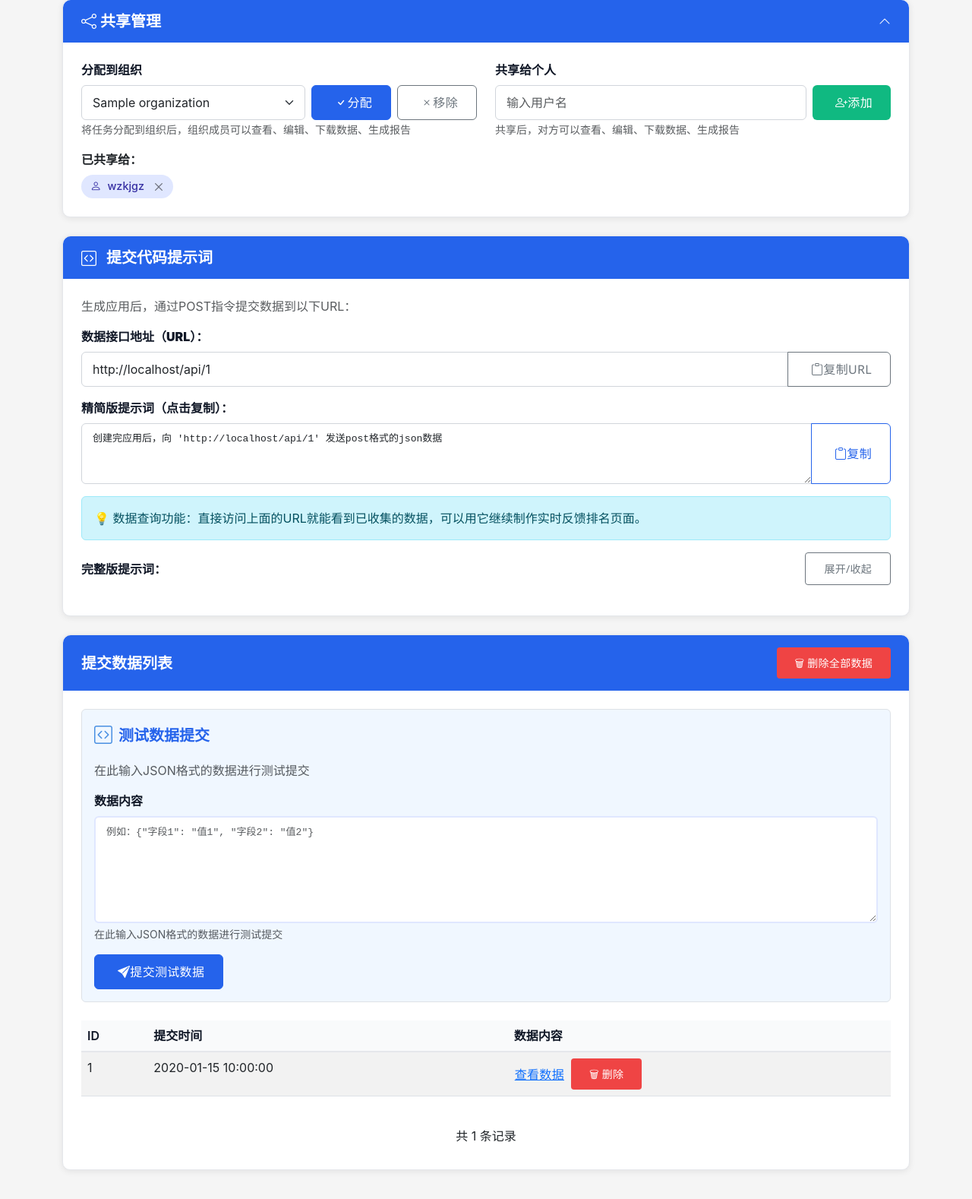
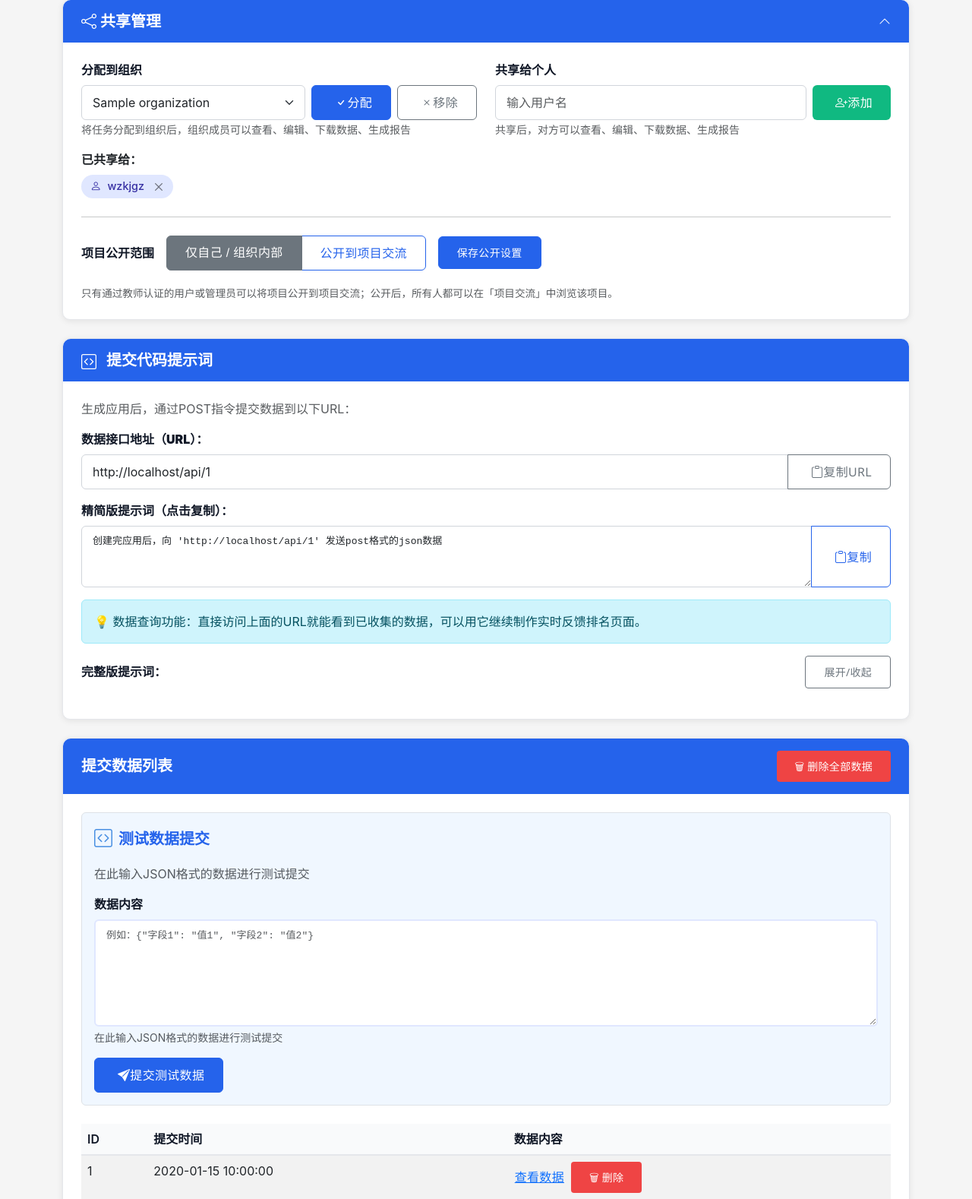
Before and after one commit to linmiaoyan/QuickForm, a Flask app: page /task/1 in a window 1280 px wide, after a click on "共享管理". Shown: the part 660-2238 px from the top of the page at 76% size. Run offline with Flask 2, Linux system fonts and the light colour scheme; a user stored in the database is signed in; data comes from the database, SQL or seed files in the repository; tables that the repository leaves empty hold one stand-in row (values such as "Sample post"); some libraries are stand-ins or nearby versions.

Commit message:
iss from wzu

```diff
--- a/core/blueprint.py
+++ b/core/blueprint.py
@@ -1386,6 +1386,65 @@ def edit_task(task_id):
             }]
 
         return render_template('edit_task.html', task=task, saved_filename=saved_filename, html_files=html_files)
+    finally:
+        db.close()
+
+
+@quickform_bp.route('/task/<int:task_id>/visibility', methods=['POST'])
+@login_required
+def set_task_visibility(task_id):
+    """在任务详情页修改任务的公开范围（私有 / 公开到项目交流）"""
+    db = SessionLocal()
+    try:
+        task = db.get(Task, task_id)
+        if not task:
+            flash('任务不存在', 'danger')
+            return redirect(url_for('quickform.dashboard'))
+
+        # 权限检查：与编辑任务保持一致
+        has_edit_permission = False
+        if current_user.is_admin() or task.user_id == current_user.id:
+            has_edit_permission = True
+        elif task.organization_id:
+            is_org_member = db.query(OrganizationMember).filter_by(
+                organization_id=task.organization_id,
+                user_id=current_user.id
+            ).first() is not None
+            if is_org_member:
+                has_edit_permission = True
+        else:
+            is_shared = db.query(TaskShare).filter_by(
+                task_id=task.id,
+                user_id=current_user.id
+            ).first() is not None
+            if is_shared:
+                has_edit_permission = True
+
+        if not has_edit_permission:
+            flash('无权修改该任务的公开范围', 'danger')
+            return redirect(url_for('quickform.task_detail', task_id=task.id))
+
+        visibility = request.form.get('visibility', '').strip()
+        message = None
+
+        if visibility == 'public':
+            # 只有管理员或通过教师认证的用户可以公开到项目交流
+            if current_user.is_admin() or getattr(current_user, 'is_certified', False):
+                task.sharing_type = 'public'
+                message = '项目已公开到项目交流。'
+            else:
+                flash('只有通过教师认证的用户才能公开项目到共享区', 'warning')
+                # 回退为私有/组织可见
+                task.sharing_type = 'organization' if task.organization_id else 'private'
+        else:
+            # 设置为仅自己/组织内部可见
+            task.sharing_type = 'organization' if task.organization_id else 'private'
+            message = '项目已设置为仅自己或组织内部可见。'
+
+        db.commit()
+        if message:
+            flash(message, 'success')
+        return redirect(url_for('quickform.task_detail', task_id=task.id))
     finally:
         db.close()
 
--- a/templates/task_detail.html
+++ b/templates/task_detail.html
@@ -213,6 +213,27 @@
                     </div>
                 </div>
                 {% endif %}
+
+                <!-- 项目公开范围：在任务详情页直接设置是否公开到项目交流 -->
+                <hr class="my-4">
+                <div class="mt-2">
+                    <form method="POST" action="{{ url_for('quickform.set_task_visibility', task_id=task.id) }}" class="d-flex flex-wrap align-items-center gap-3">
+                        <label class="form-label mb-0"><strong>项目公开范围</strong></label>
+                        <div class="btn-group" role="group" aria-label="项目公开范围">
+                            <input type="radio" class="btn-check" name="visibility" id="vis-private" value="private" {% if task.sharing_type != 'public' %}checked{% endif %}>
+                            <label class="btn btn-outline-secondary" for="vis-private">仅自己 / 组织内部</label>
+
+                            <input type="radio" class="btn-check" name="visibility" id="vis-public" value="public" {% if task.sharing_type == 'public' %}checked{% endif %}>
+                            <label class="btn btn-outline-primary" for="vis-public">公开到项目交流</label>
+                        </div>
+                        <button type="submit" class="btn btn-primary btn-sm" style="font-weight: 500;">
+                            保存公开设置
+                        </button>
+                        <small class="text-muted d-block w-100 mt-1" style="font-size: 0.85rem;">
+                            只有通过教师认证的用户或管理员可以将项目公开到项目交流；公开后，所有人都可以在「项目交流」中浏览该项目。
+                        </small>
+                    </form>
+                </div>
                 </div>
             </div>
         </div>
```
Also changed, not shown: templates/home.html (+93 -82 lines).
